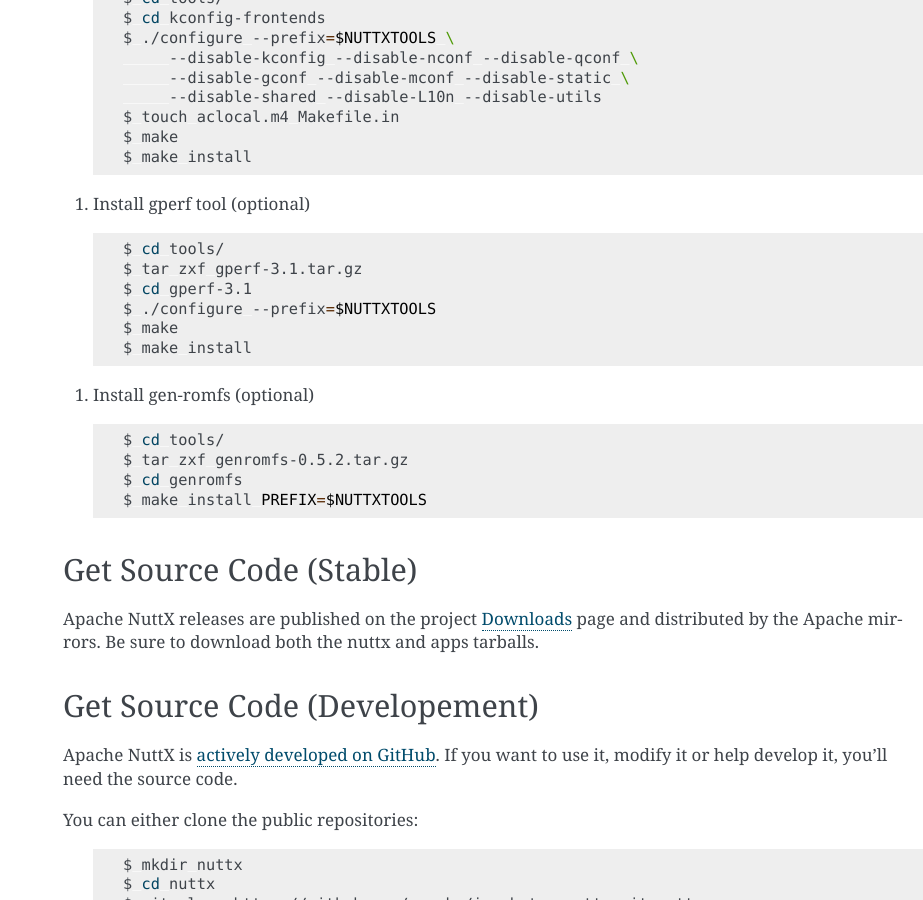
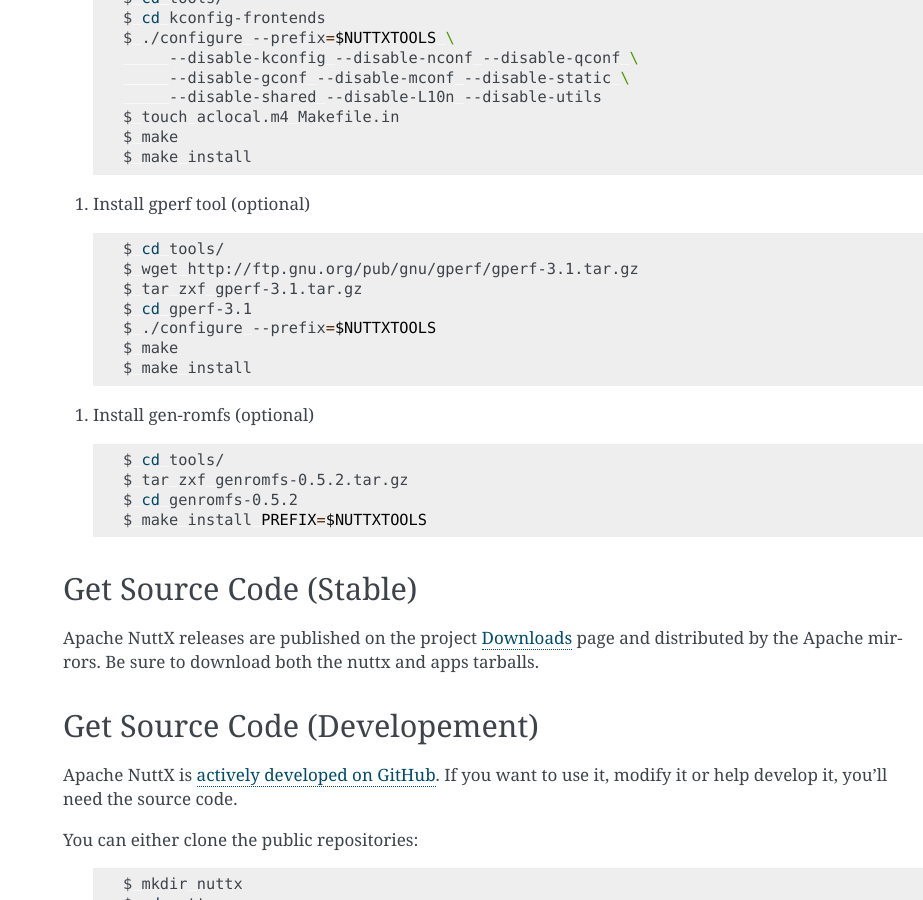
Before and after one commit to adamfeuer/nuttx-companion, a Sphinx documentation site: the page built from docs/user/install.rst, in a window 1280 px wide and 900 px high, scrolled down 1224 px. Shown: the whole window, without its empty margins (357-1280 px from the left). Built offline with Sphinx 7.4.7, drawn with Linux system fonts in a browser that asks for light colours.

Commit message:
Update some type-o's in the install guide for tools

```diff
--- a/docs/user/install.rst
+++ b/docs/user/install.rst
@@ -80,6 +80,7 @@
  .. code-block:: bash
 
     $ cd tools/
+    $ wget http://ftp.gnu.org/pub/gnu/gperf/gperf-3.1.tar.gz
     $ tar zxf gperf-3.1.tar.gz
     $ cd gperf-3.1
     $ ./configure --prefix=$NUTTXTOOLS
@@ -93,7 +94,7 @@
 
     $ cd tools/
     $ tar zxf genromfs-0.5.2.tar.gz
-    $ cd genromfs
+    $ cd genromfs-0.5.2
     $ make install PREFIX=$NUTTXTOOLS
 
 Get Source Code (Stable)
```
